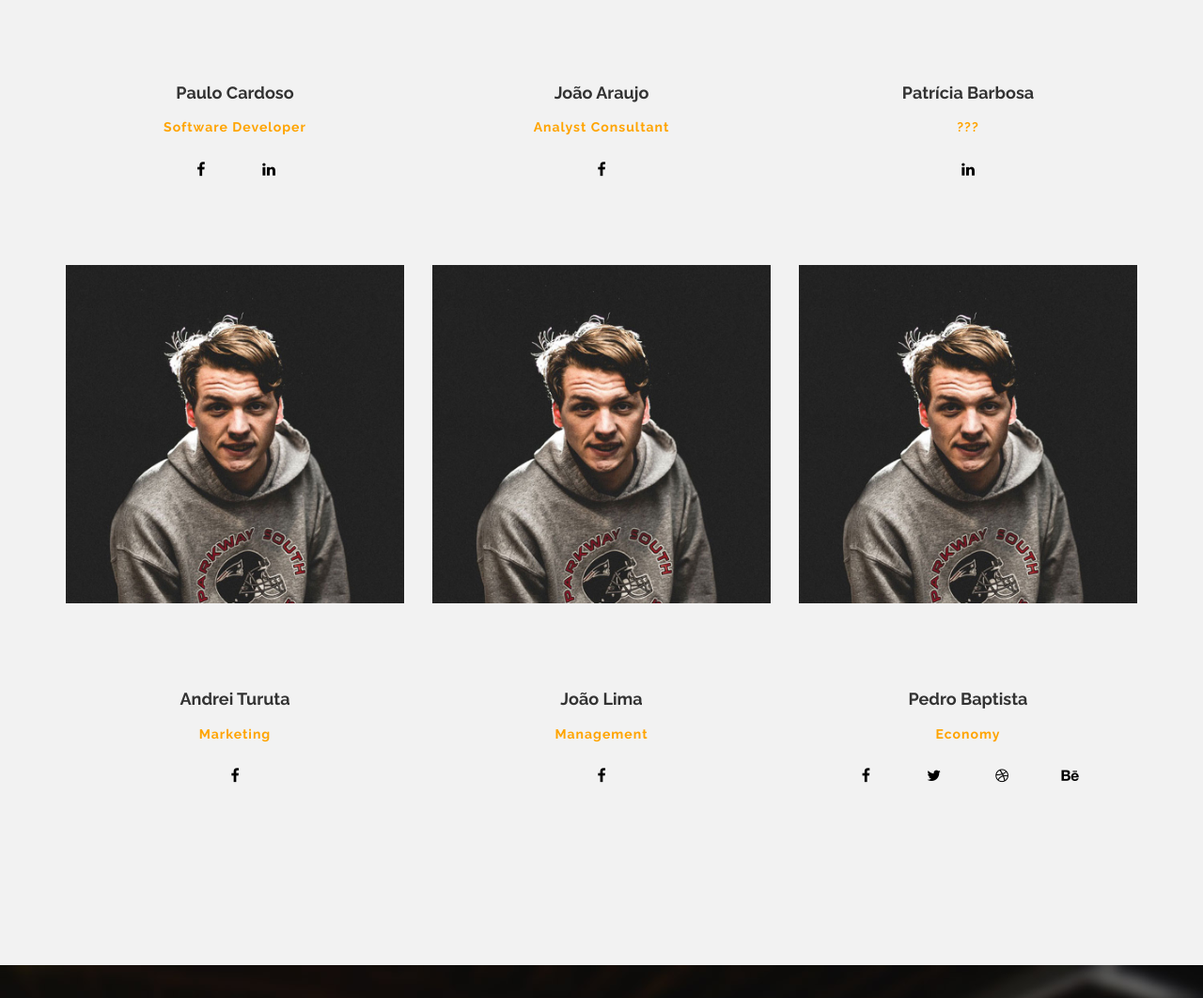
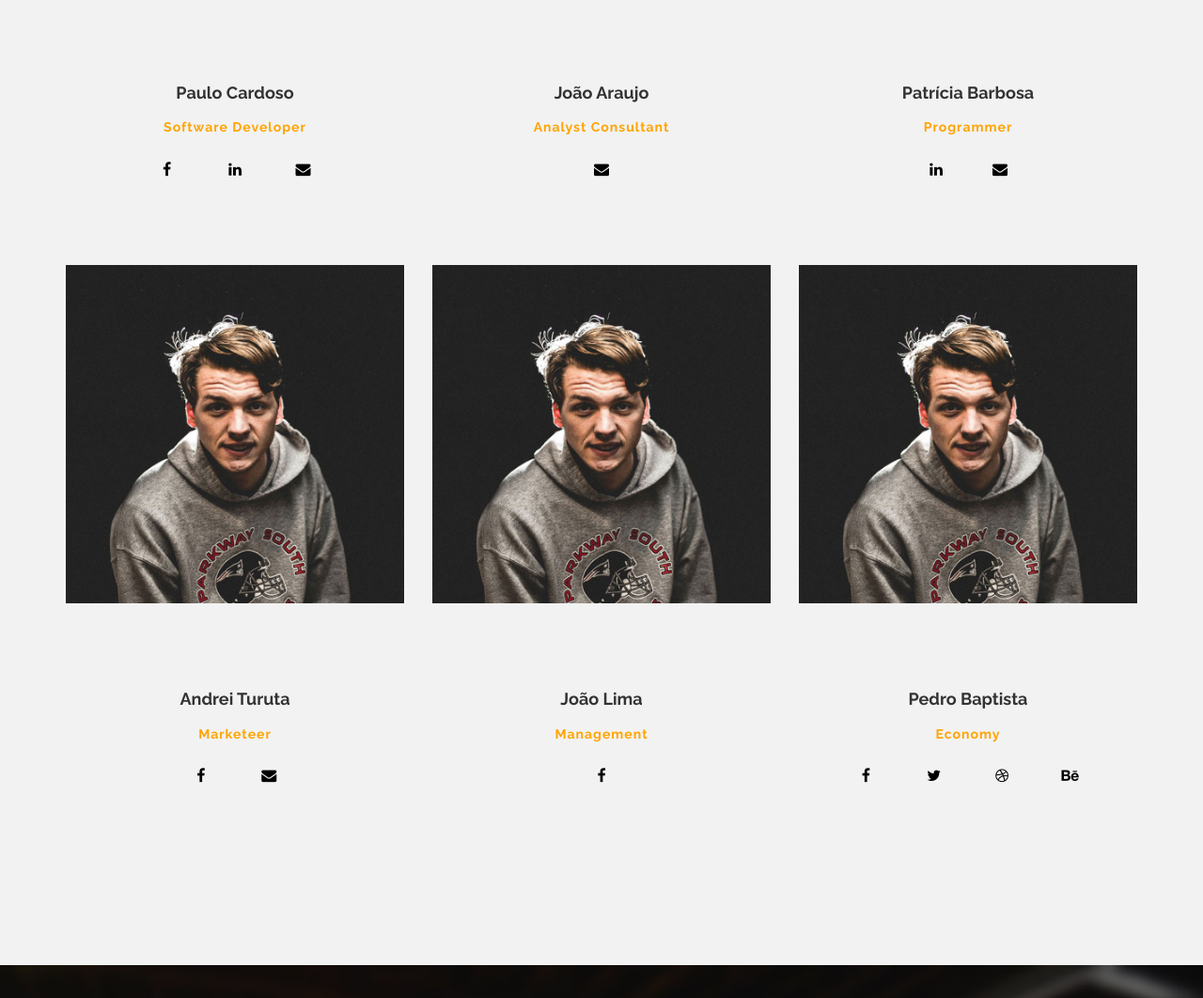
Before and after one commit to pcardosolei/Town-Dropped-website-event-, a plain HTML site: page index.html in a window 1280 px wide. Shown: the part 3827-4889 px from the top of the page at 94% size. Drawn offline with Linux system fonts and the light colour scheme.

Commit message:
add all team changes . missing jlima and pedro

```diff
--- a/index.html
+++ b/index.html
@@ -383,7 +383,8 @@ http://www.tooplate.com/view/2078-adventure
 							<h3>Software Developer</h3>
 							<ul class="social-icon">
 								<li><a href="https://www.facebook.com/paulooboemio" class="fa fa-facebook wow fadeIn" data-wow-delay="0.3s"></a></li>
-								<li><a href="#" class="fa fa-linkedin wow fadeIn" data-wow-delay="0.6s"></a></li>
+								<li><a href="https://pt.linkedin.com/in/pcardosolei" class="fa fa-linkedin wow fadeIn" data-wow-delay="0.6s"></a></li>
+                <li><a href="pcardoso.lei@gmail.com" class="fa fa-envelope wow fadeIn" data-wow-delay="0.3s"></a></li>
 							</ul>
 						</div>
 				</div>
@@ -396,7 +397,7 @@ http://www.tooplate.com/view/2078-adventure
 							<h4>João Araujo</h4>
 							<h3>Analyst Consultant</h3>
 							<ul class="social-icon">
-								<li><a href="#" class="fa fa-facebook wow fadeIn" data-wow-delay="0.3s"></a></li>
+                <li><a href="joao19carrico94@outlook.com" class="fa fa-envelope wow fadeIn" data-wow-delay="0.3s"></a></li>
 							</ul>
 						</div>
 				</div>
@@ -407,9 +408,11 @@ http://www.tooplate.com/view/2078-adventure
 					<img src="images/team3.jpg" class="img-responsive" alt="team img">
 						<div class="team-des">
 							<h4>Patrícia Barbosa</h4>
-							<h3>???</h3>
+							<h3>Programmer</h3>
 							<ul class="social-icon">
-								<li><a href="https://www.linkedin.com/in/patrícia-barbosa-287a7438" class="fa fa-linkedin wow fadeIn" data-wow-delay="0.3s"></a></li>
+								<li><a href="https://www.linkedin.com/in/patrícia-barbosa-287a7438" class="fa fa-linkedin wow fadeIn" data-wow-delay="0.3s"></a>
+                <li><a href="Pmscnb@gmail.com" class="fa fa-envelope wow fadeIn" data-wow-delay="0.3s"></a></li>
+                </li>
 							</ul>
 						</div>
 				</div>
@@ -420,9 +423,10 @@ http://www.tooplate.com/view/2078-adventure
           <img src="images/team1.jpg" class="img-responsive" alt="team img">
             <div class="team-des">
               <h4>Andrei Turuta</h4>
-              <h3>Marketing</h3>
+              <h3>Marketeer</h3>
               <ul class="social-icon">
-                <li><a href="#" class="fa fa-facebook wow fadeIn" data-wow-delay="0.3s"></a></li>
+                <li><a href="https://www.facebook.com/KiraVanDeath" class="fa fa-facebook wow fadeIn" data-wow-delay="0.3s"></a></li>
+                <li><a href="andrei_turuta@hotmail.com" class="fa fa-envelope wow fadeIn" data-wow-delay="0.3s"></a></li>
               </ul>
             </div>
         </div>
```
